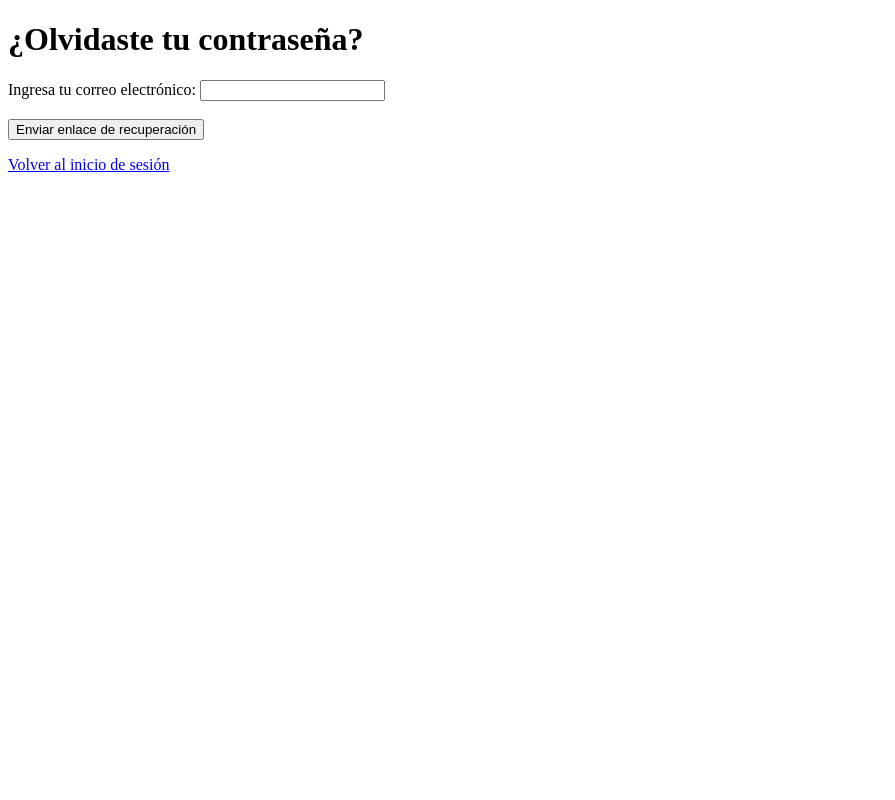
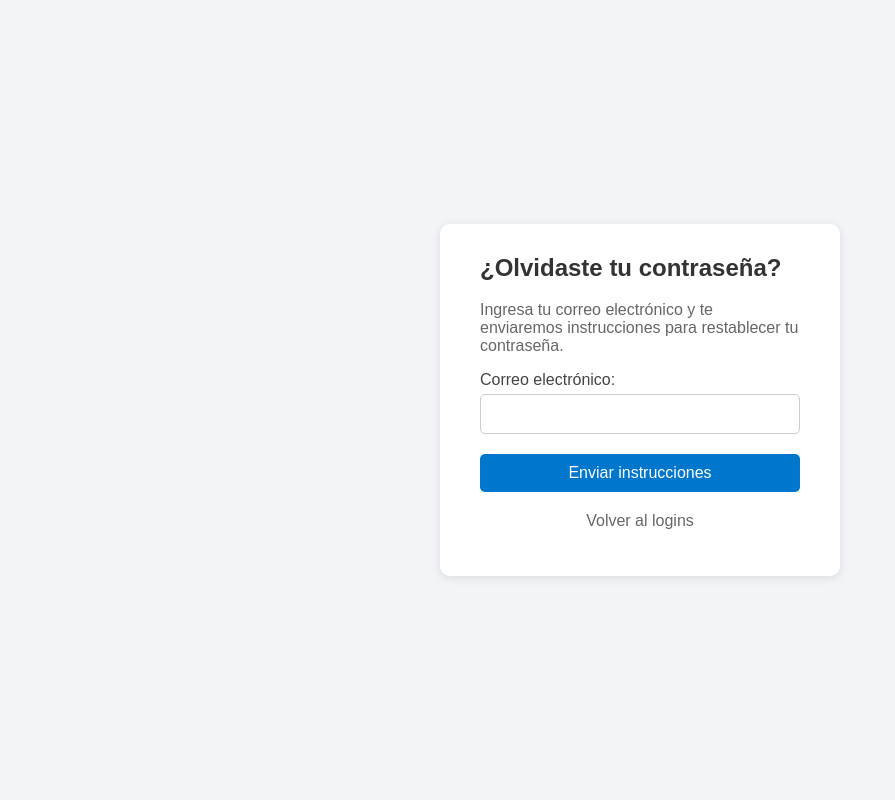
Before and after one commit to carlotee/eva1_EcoEnergy, a Django app: template usuarios/templates/usuarios/contraseña.html in a window 1280 px wide. Shown: the whole page, without its empty margins (0-895 px from the left). Run offline with Django 5.2, Linux system fonts and the light colour scheme; the template is opened without the code that fills it, so the values that code supplies are empty.

Commit message:
se actualiza recuperar contraseña

```diff
--- a/usuarios/templates/usuarios/contraseña.html
+++ b/usuarios/templates/usuarios/contraseña.html
@@ -1,16 +1,99 @@
 <!DOCTYPE html>
-<html lang="es">
+<html>
 <head>
     <meta charset="UTF-8">
-    <meta name="viewport" content="width=device-width, initial-scale=1.0">
-    <title>Recuperar Contraseña</title>
+    <title>Recuperar contraseña</title>
+    <style>
+        body {
+            font-family: Arial, sans-serif;
+            background-color: #f2f4f7;
+            display: flex;
+            align-items: center;
+            justify-content: center;
+            height: 100vh;
+            margin: 0;
+        }
+
+        .container {
+            background-color: white;
+            padding: 30px 40px;
+            border-radius: 10px;
+            box-shadow: 0 2px 10px rgba(0, 0, 0, 0.1);
+            width: 100%;
+            max-width: 400px;
+            box-sizing: border-box;
+        }
+
+        h2 {
+            margin-top: 0;
+            color: #333;
+        }
+
+        p {
+            color: #666;
+        }
+
+        label {
+            display: block;
+            margin: 15px 0 5px;
+            color: #444;
+        }
+
+        input[type="email"] {
+            width: 100%;
+            padding: 10px;
+            font-size: 16px;
+            border: 1px solid #ccc;
+            border-radius: 5px;
+            box-sizing: border-box;
+        }
+
+        button {
+            width: 100%;
+            margin-top: 20px;
+            padding: 10px;
+            font-size: 16px;
+            background-color: #0077cc;
+            color: white;
+            border: none;
+            border-radius: 5px;
+            cursor: pointer;
+        }
+
+        button:hover {
+            background-color: #005fa3;
+        }
+
+        .login-link {
+            margin-top: 20px;
+            text-align: center;
+        }
+
+        .login-link a {
+            color: #0077cc;
+            text-decoration: none;
+        }
+
+        .login-link a:hover {
+            text-decoration: underline;
+        }
+    </style>
 </head>
 <body>
-    <h1>¿Olvidaste tu contraseña?</h1>
-    <form method="post" action="/password-reset/">
-        <!-- Agrega el token CSRF si usas Django: {% csrf_token %} -->
-        <label for="email">Ingresa tu correo electrónico:</label>
-        <input type="email" id="email" name="email" required><br><br>
-        <button type="submit">Enviar enlace de recuperación</button>
-    </form>
-    <p><a href="/login/">Volver al inicio de sesión</a></p>
+    <div class="container">
+        <h2>¿Olvidaste tu contraseña?</h2>
+        <p>Ingresa tu correo electrónico y te enviaremos instrucciones para restablecer tu contraseña.</p>
+
+        <form method="post">
+            {% csrf_token %}
+            <label for="email">Correo electrónico:</label>
+            <input type="email" name="email" id="email" required>
+            <button type="submit">Enviar instrucciones</button>
+        </form>
+
+        <div class="login-link">
+            <p>Volver al logins</p>
+        </div>
+    </div>
+</body>
+</html>
```
